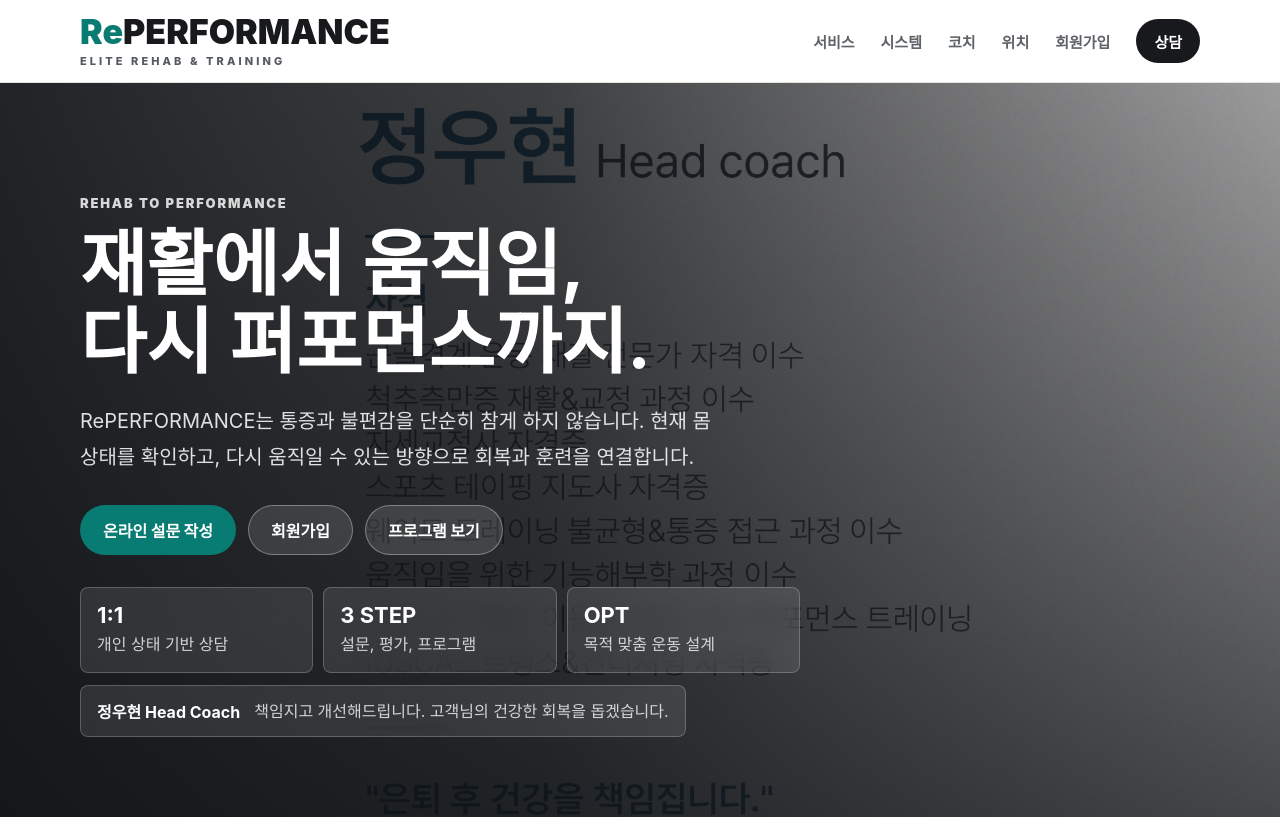
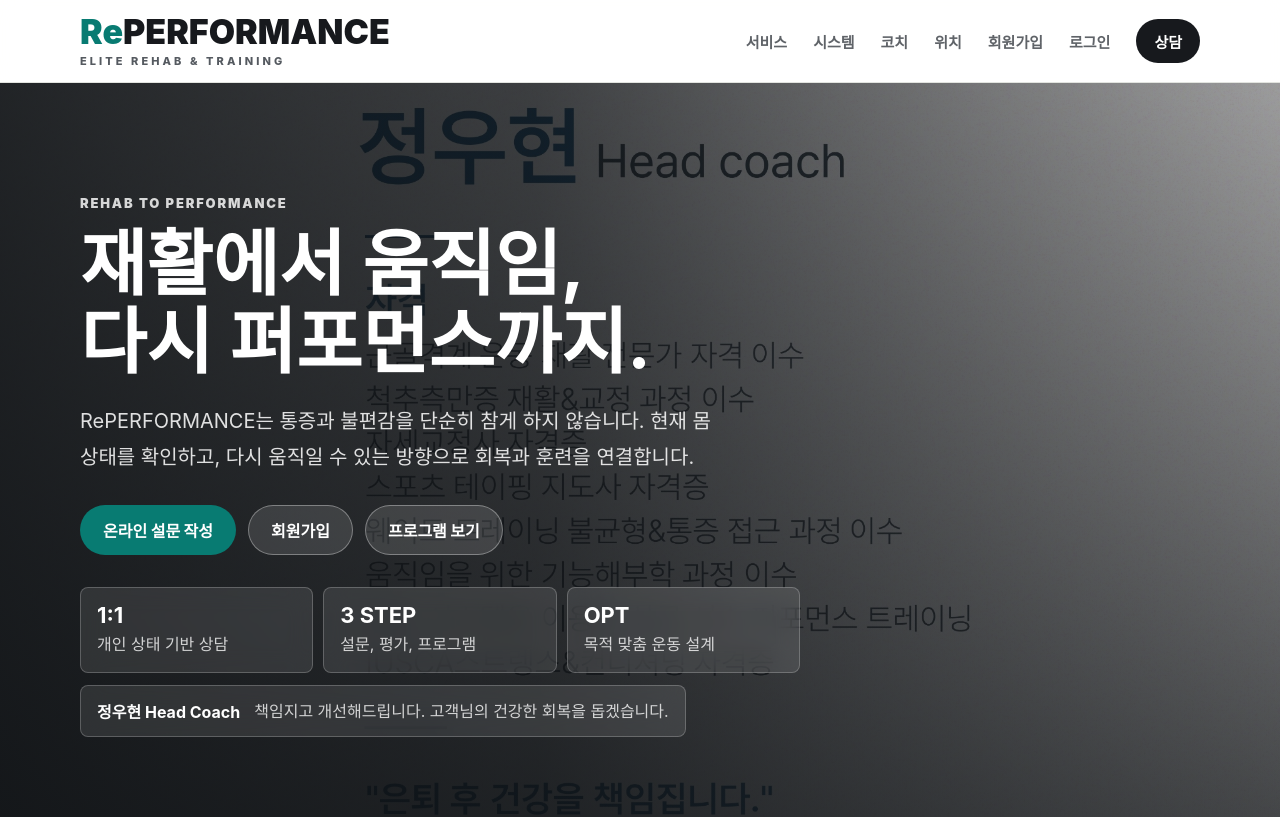
Before and after one commit to thehouserehab/reperformance-homepage, a Next.js app: page / in a window 1280 px wide. Shown: the top 817 px of the page. Built offline with nearby package versions, Linux system fonts and the light colour scheme.

Commit message:
Add public login link to navigation

```diff
--- a/app/_components/NavLinks.tsx
+++ b/app/_components/NavLinks.tsx
@@ -9,6 +9,7 @@
   { href: "/coach", label: "코치" },
   { href: "/location", label: "위치" },
   { href: "/signup", label: "회원가입" },
+  { href: "/login", label: "로그인" },
 ];
 
 function isActive(pathname: string, href: string) {
```
